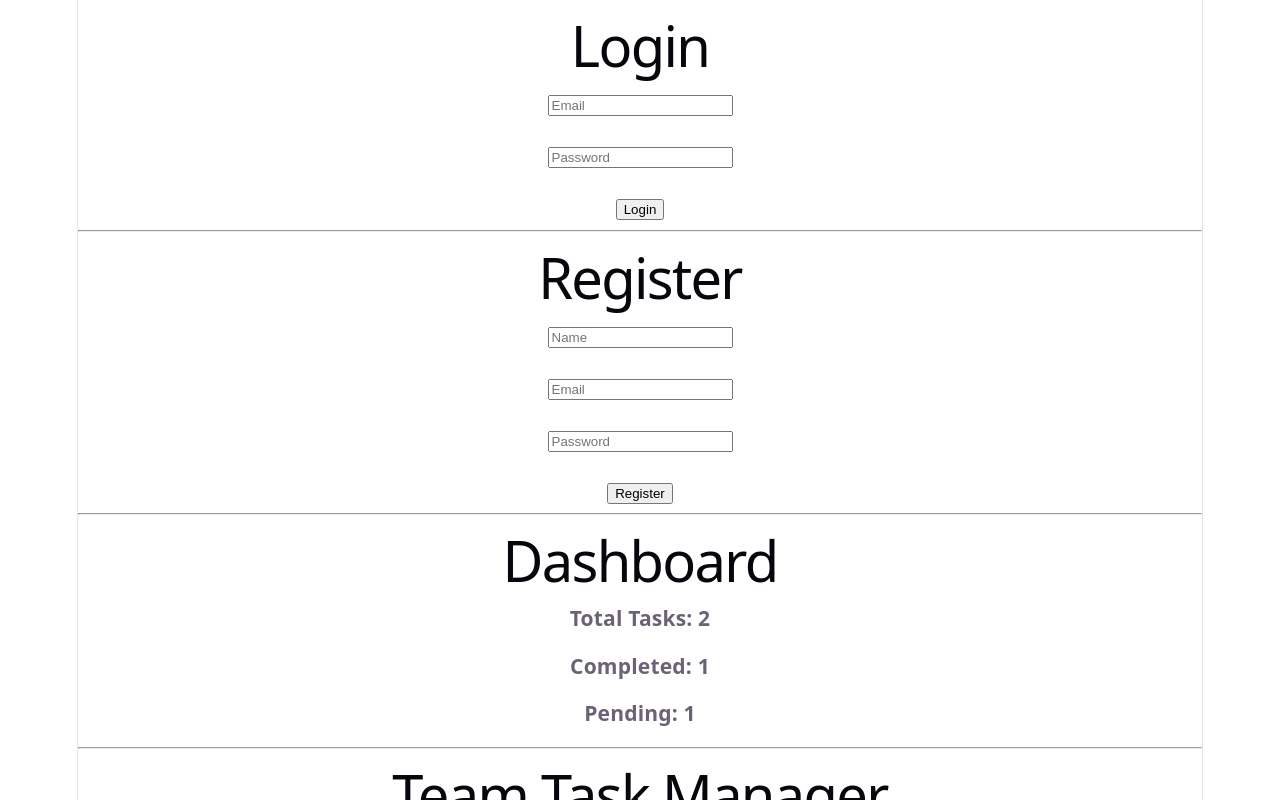
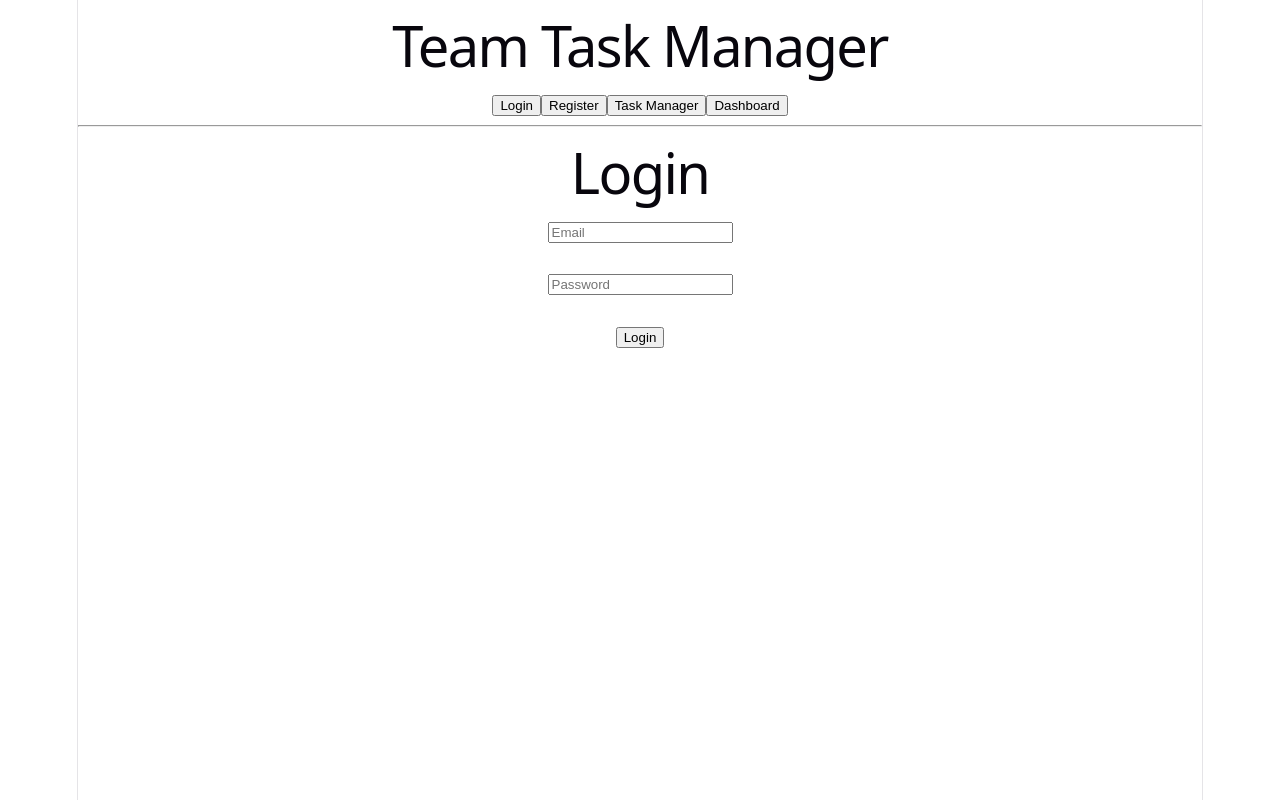
Before and after one commit to radhika060421/team-task-manager, a React app in the folder frontend/: page / in a window 1280 px wide. Shown: the top 800 px of the page. Built offline with nearby package versions, Linux system fonts and the light colour scheme; the HTML template or start-up script is replaced by a standard one.

Commit message:
added navigation

```diff
--- a/frontend/src/App.jsx
+++ b/frontend/src/App.jsx
@@ -1,20 +1,40 @@
+import { useState } from "react";
 import Login from "./Login";
 import Register from "./Register";
 import Dashboard from "./Dashboard";
 
 function App() {
+  const [page, setPage] = useState("login");
+
   return (
-    <div>
-      <Login />
+    <div style={{ textAlign: "center" }}>
+      <h1>Team Task Manager</h1>
+
+      {/* Navigation Buttons */}
+      <button onClick={() => setPage("login")}>Login</button>
+
+      <button onClick={() => setPage("register")}>
+        Register
+      </button>
+
+      <button onClick={() => setPage("task")}>
+        Task Manager
+      </button>
+
+      <button onClick={() => setPage("dashboard")}>
+        Dashboard
+      </button>
+
       <hr />
 
-      <Register />
-      <hr />
+      {/* Pages */}
+      {page === "login" && <Login />}
 
-      <Dashboard />
-      <hr />
+      {page === "register" && <Register />}
 
-      <h1>Team Task Manager</h1>
+      {page === "task" && (
+        <div>
+          <h2>Create Task</h2>
 
           <input placeholder="Task Name" />
           <br /><br />
@@ -29,6 +49,10 @@ function App() {
           <p>Login Page - Aarush</p>
           <p>Registration - Ansh</p>
         </div>
+      )}
+
+      {page === "dashboard" && <Dashboard />}
+    </div>
   );
 }
 
```
Lines whose indentation alone changed are shown as unchanged.
